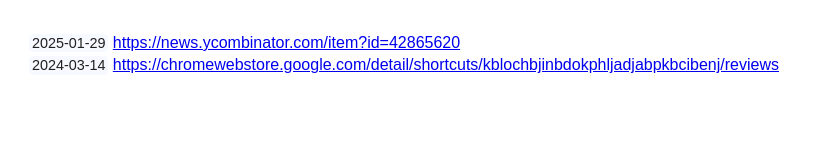
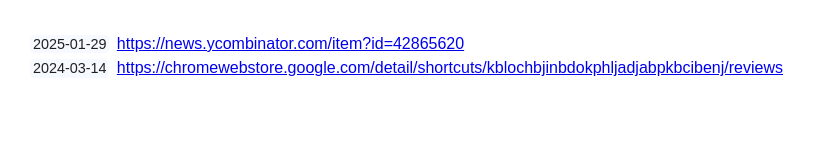
Before and after one commit to taupiqueur/chrome-shortcuts, a browser extension: page extra/website/comments.html in a window 1280 px wide. Shown: the full height of the page, 211-1025 px from the left. Drawn offline with Linux system fonts and the light colour scheme.

Commit message:
Use a table for comments

```diff
--- a/extra/website/comments.html
+++ b/extra/website/comments.html
@@ -9,16 +9,22 @@
   </head>
   <body>
     <main>
-      <ul>
-        <li>
-          <time>2025-01-29</time>
-          <a href="https://news.ycombinator.com/item?id=42865620">https://news.ycombinator.com/item?id=42865620</a>
-        </li>
-        <li>
-          <time>2024-03-14</time>
-          <a href="https://chromewebstore.google.com/detail/shortcuts/kblochbjinbdokphljadjabpkbcibenj/reviews">https://chromewebstore.google.com/detail/shortcuts/kblochbjinbdokphljadjabpkbcibenj/reviews</a>
-        </li>
-      </ul>
+      <table>
+        <tbody>
+          <tr>
+            <td><time>2025-01-29</time></td>
+            <td>
+              <a href="https://news.ycombinator.com/item?id=42865620">https://news.ycombinator.com/item?id=42865620</a>
+            </td>
+          </tr>
+          <tr>
+            <td><time>2024-03-14</time></td>
+            <td>
+              <a href="https://chromewebstore.google.com/detail/shortcuts/kblochbjinbdokphljadjabpkbcibenj/reviews">https://chromewebstore.google.com/detail/shortcuts/kblochbjinbdokphljadjabpkbcibenj/reviews</a>
+            </td>
+          </tr>
+        </tbody>
+      </table>
     </main>
   </body>
 </html>
--- a/extra/website/style.css
+++ b/extra/website/style.css
@@ -63,11 +63,6 @@
   margin-block-start: 0.5rem;
 }
 
-main ul {
-  list-style: none;
-  padding-inline-start: 0;
-}
-
 nav {
   text-transform: lowercase;
 }
@@ -77,6 +72,11 @@
   list-style: none;
   padding: 0;
   gap: 3.5rem;
+}
+
+table {
+  border-collapse: collapse;
+  width: 100%;
 }
 
 time {
```
